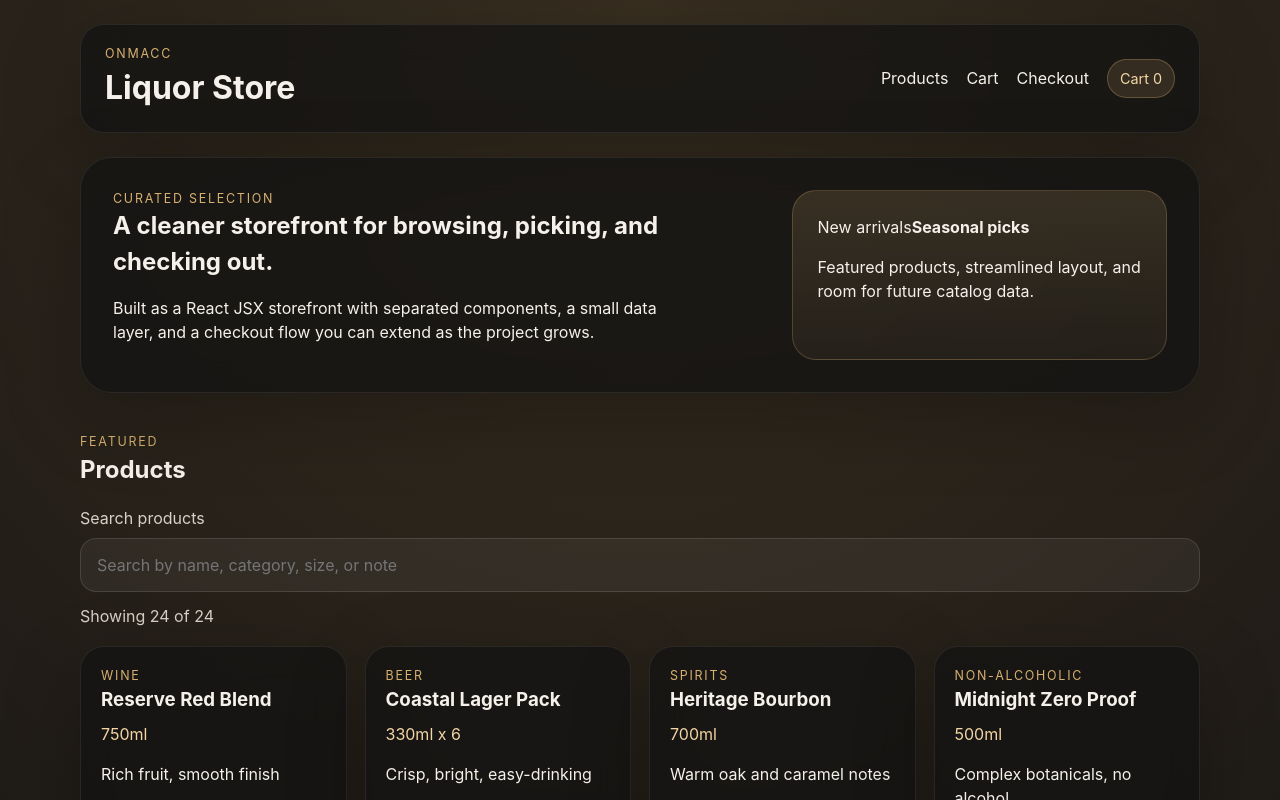
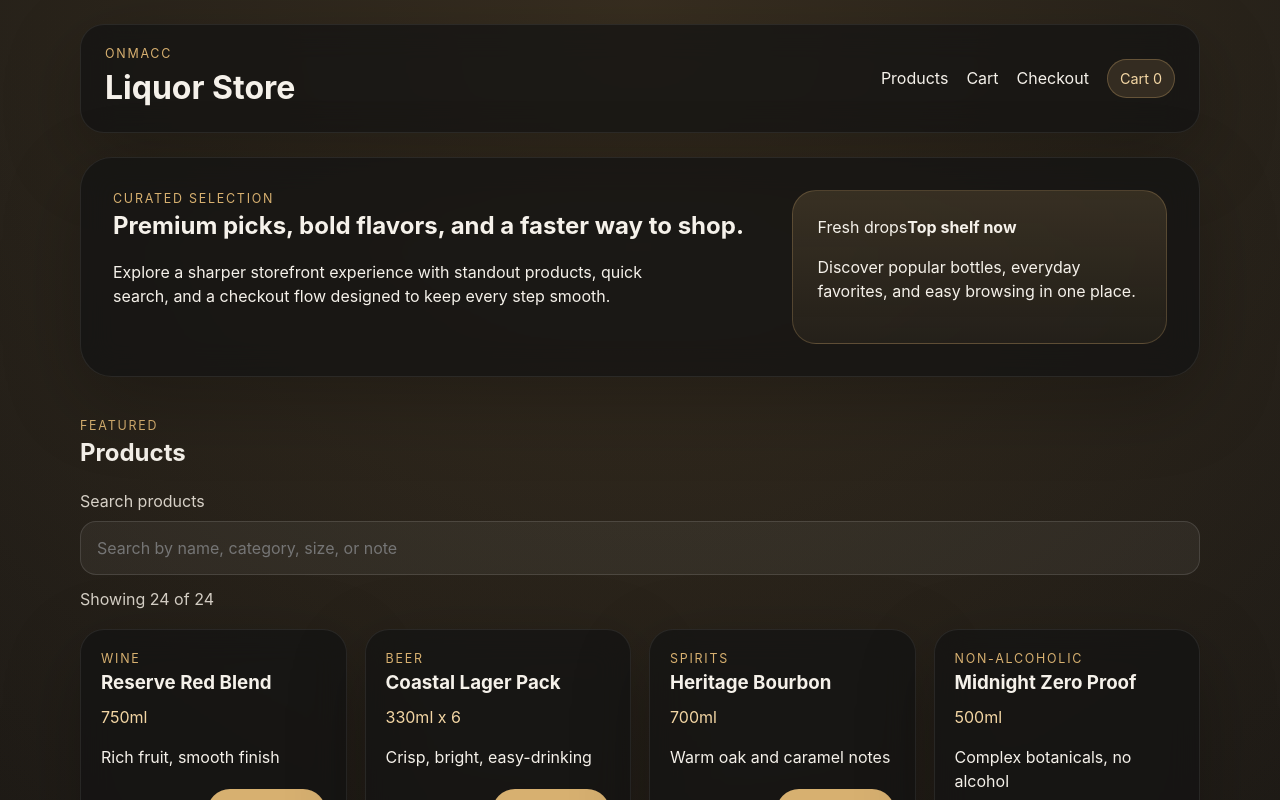
Before and after one commit to Ngosoman/onmac-store, a React (Vite) app: page / in a window 1280 px wide. Shown: the top 800 px of the page. Built offline with nearby package versions, Linux system fonts and the light colour scheme.

Commit message:
Refactor code structure for improved readability and maintainability

```diff
--- a/src/components/Hero.jsx
+++ b/src/components/Hero.jsx
@@ -3,16 +3,16 @@ export default function Hero() {
     <section className="hero">
       <div className="hero-copy">
         <p className="eyebrow">Curated selection</p>
-        <h2>A cleaner storefront for browsing, picking, and checking out.</h2>
+        <h2>Premium picks, bold flavors, and a faster way to shop.</h2>
         <p>
-          Built as a React JSX storefront with separated components, a small data layer,
-          and a checkout flow you can extend as the project grows.
+          Explore a sharper storefront experience with standout products, quick search,
+          and a checkout flow designed to keep every step smooth.
         </p>
       </div>
       <div className="hero-card">
-        <span>New arrivals</span>
-        <strong>Seasonal picks</strong>
-        <p>Featured products, streamlined layout, and room for future catalog data.</p>
+        <span>Fresh drops</span>
+        <strong>Top shelf now</strong>
+        <p>Discover popular bottles, everyday favorites, and easy browsing in one place.</p>
       </div>
     </section>
   );
```
Also changed, not shown: 3 other files (tests, documents, lock files or other folders).
